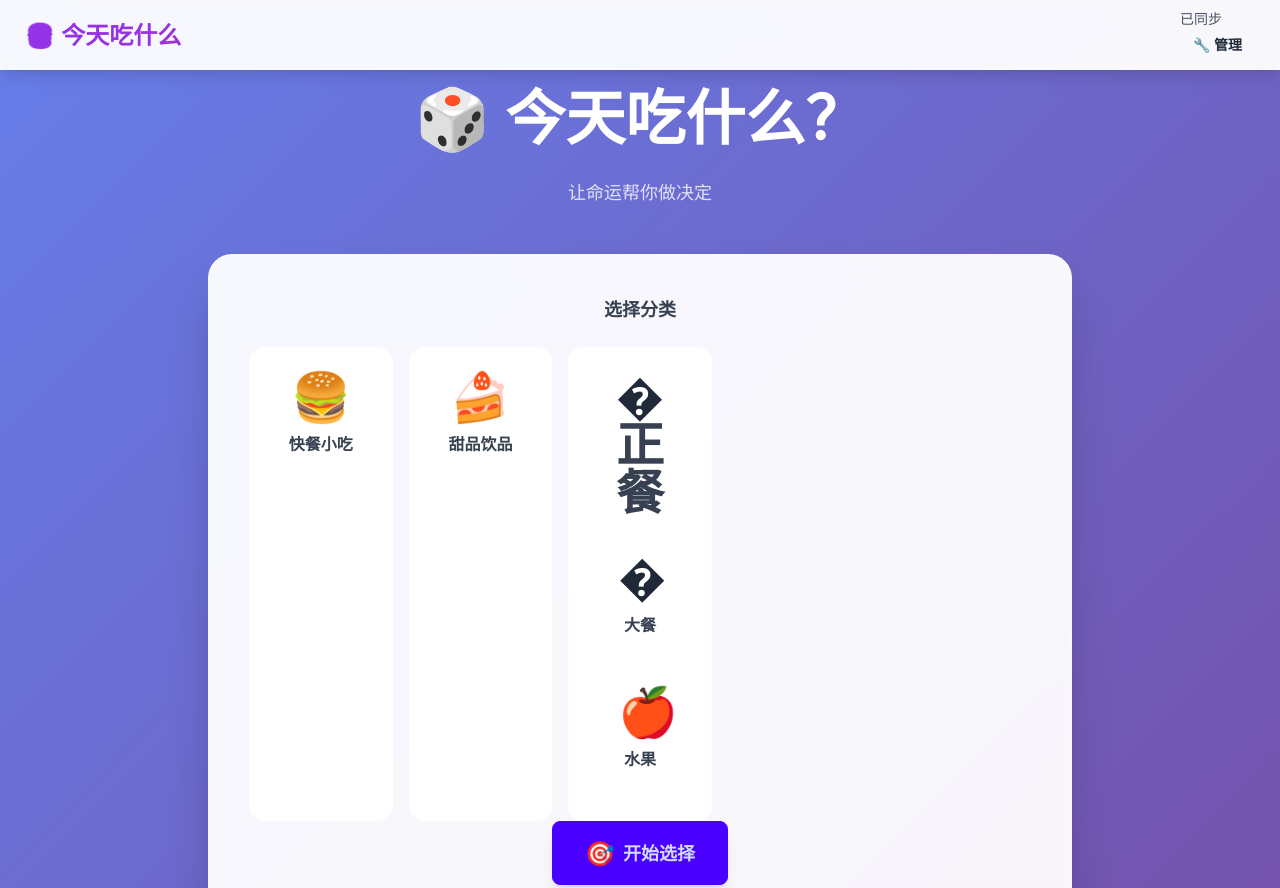
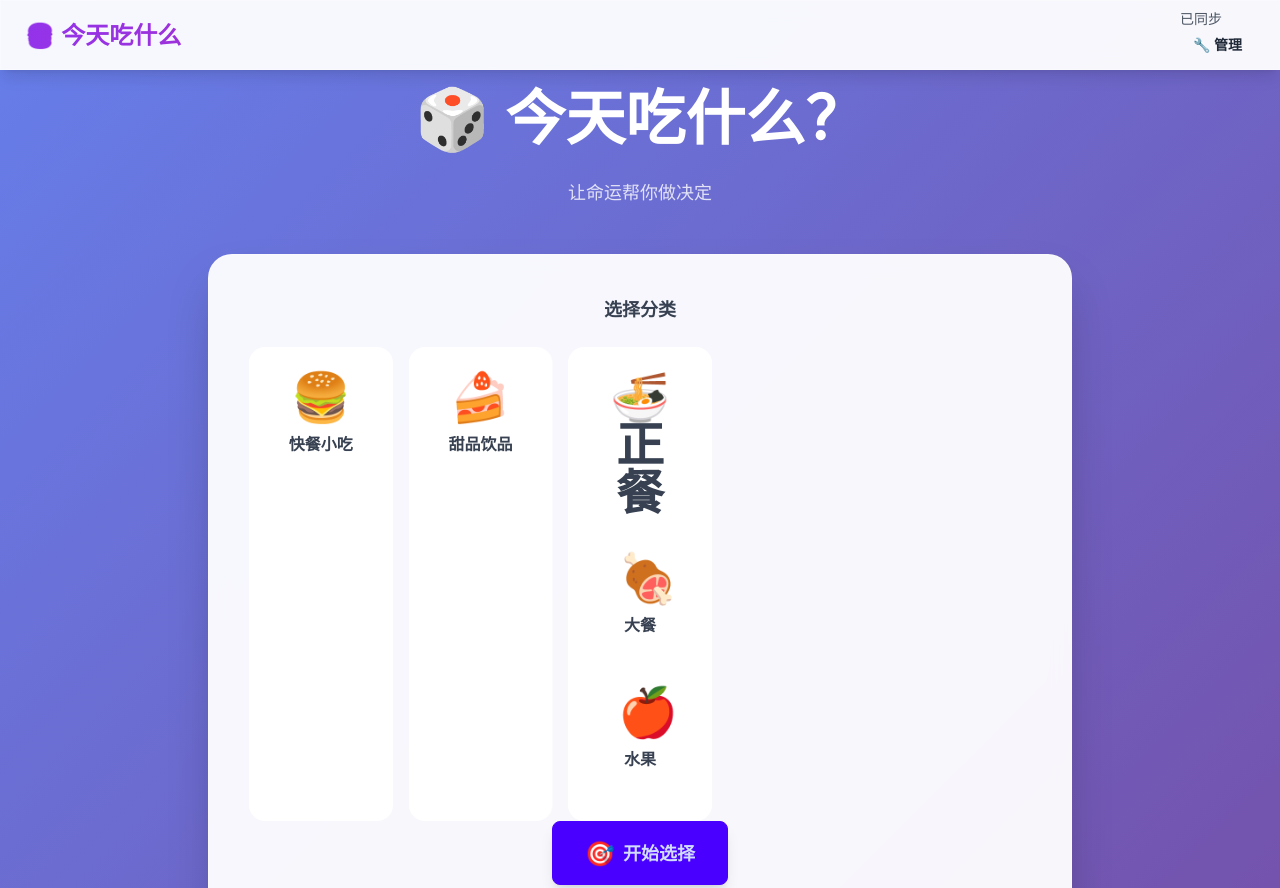
Before and after one commit to X-shuffle/Random-Today, a website built with Vite: page index.html in a window 1280 px wide. Shown: the top 888 px of the page. Built offline with nearby package versions, Linux system fonts and the light colour scheme; no server answers.

Commit message:
fix 乱码

```diff
--- a/index.html
+++ b/index.html
@@ -142,11 +142,11 @@
                             <div class="font-semibold text-gray-700">甜品饮品</div>
                         </div>
                         <div class="category-option glass-card rounded-2xl p-6 text-center" data-category="正餐">
-                            <div class="text-5xl mb-3">�</ddiv>
+                            <div class="text-5xl mb-3">🍜</ddiv>
                             <div class="font-semibold text-gray-700">正餐</div>
                         </div>
                         <div class="category-option glass-card rounded-2xl p-6 text-center" data-category="大餐">
-                            <div class="text-5xl mb-3">�</div>
+                            <div class="text-5xl mb-3">🍖</div>
                             <div class="font-semibold text-gray-700">大餐</div>
                         </div>
                         <div class="category-option glass-card rounded-2xl p-6 text-center" data-category="水果">
```
Also changed, not shown: admin.html (+2 -2 lines).
